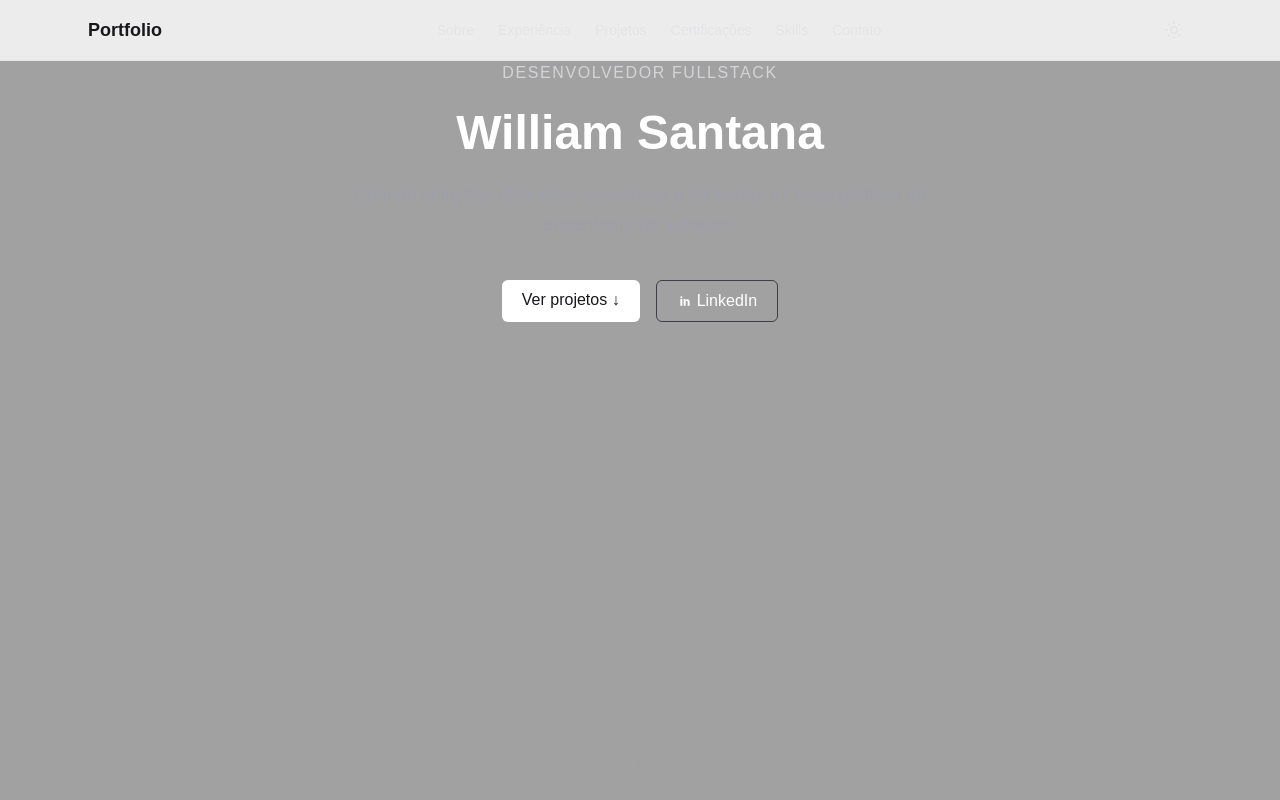
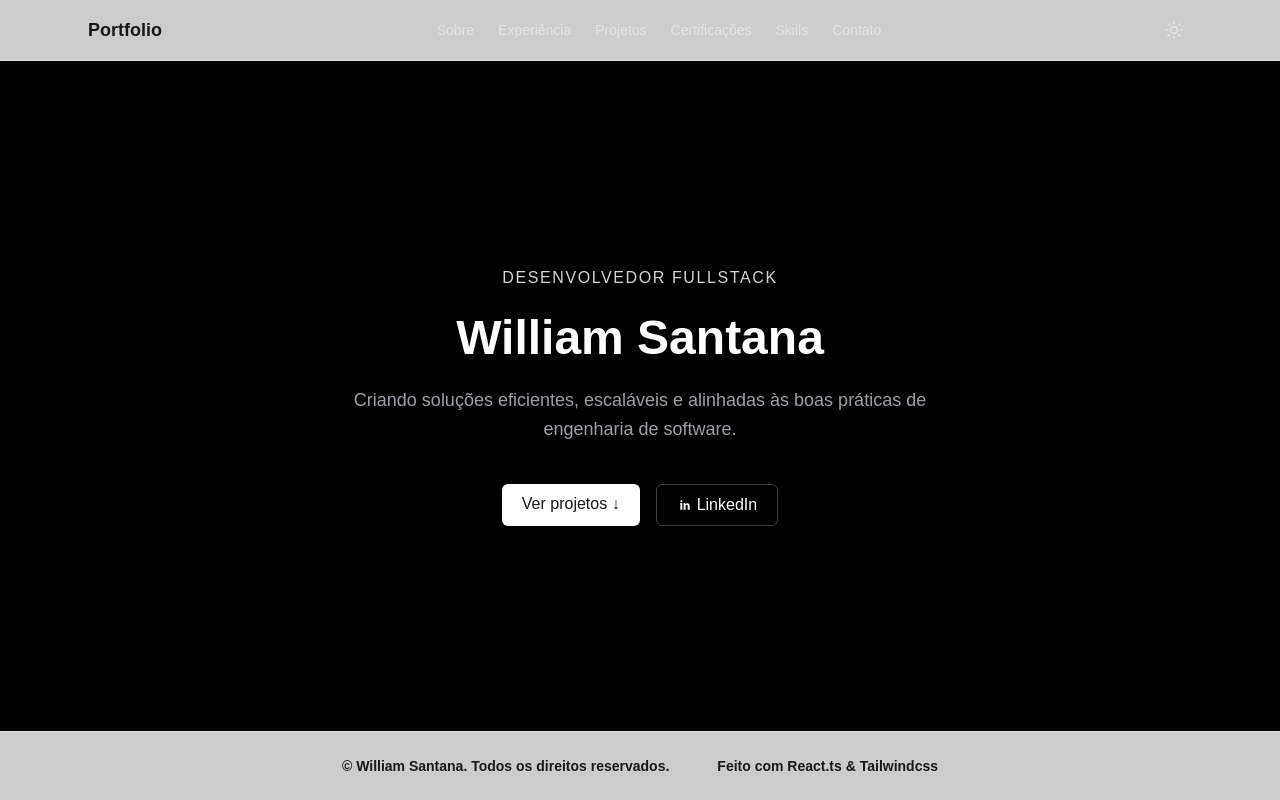
Before and after one commit to williamandradesantana/portfolio, a React (Vite) app: page / in a window 1280 px wide. Built offline with nearby package versions, Linux system fonts and the light colour scheme.

Commit message:
feat(footer): add Footer component to App.tsx

```diff
--- a/src/App.tsx
+++ b/src/App.tsx
@@ -1,11 +1,13 @@
+import { Footer } from "./components/Footer";
 import { Header } from "./components/Header";
 import { Main } from "./components/Main";
 
 export function App() {
   return (
-    <div className="min-h-screen overflow-y-auto bg-neutral-400">
+    <div className="min-h-screen flex flex-col overflow-y-auto bg-black">
       <Header />
       <Main />
+      <Footer />
     </div>
   );
 }
```
